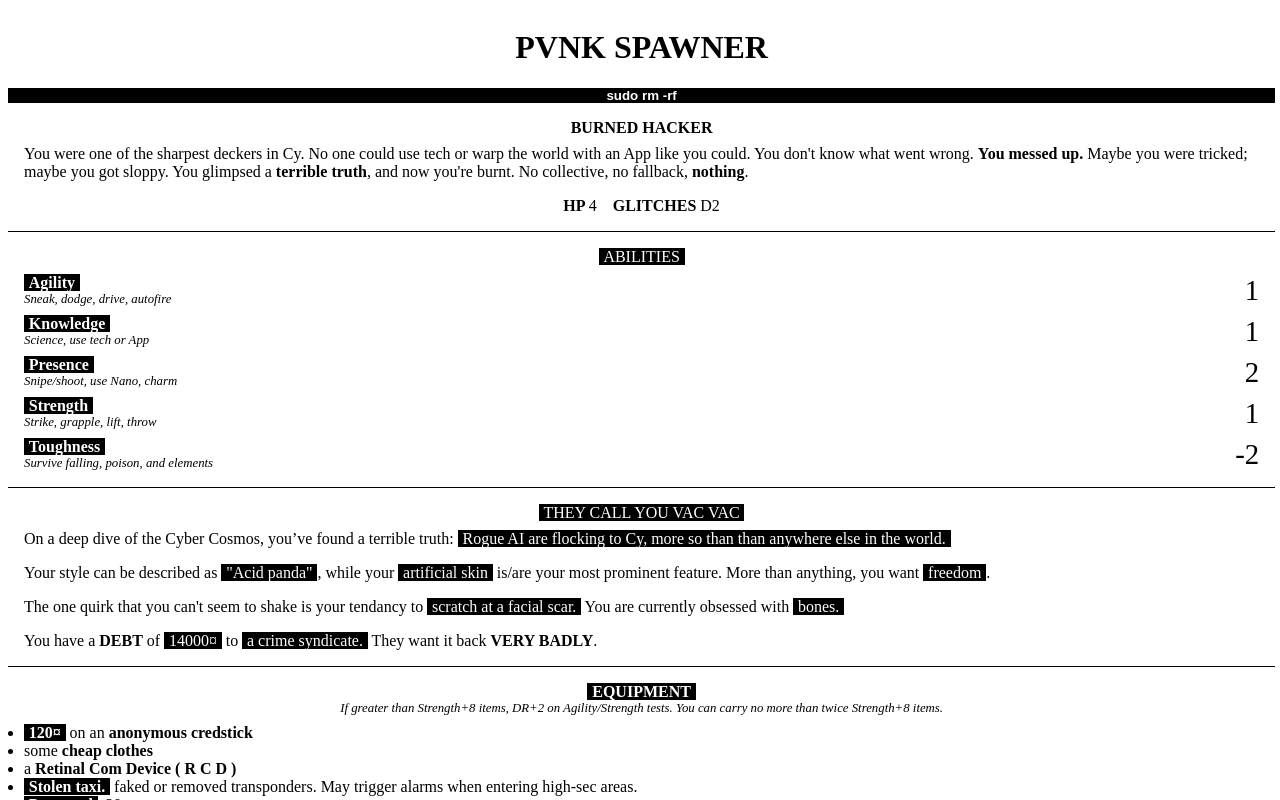
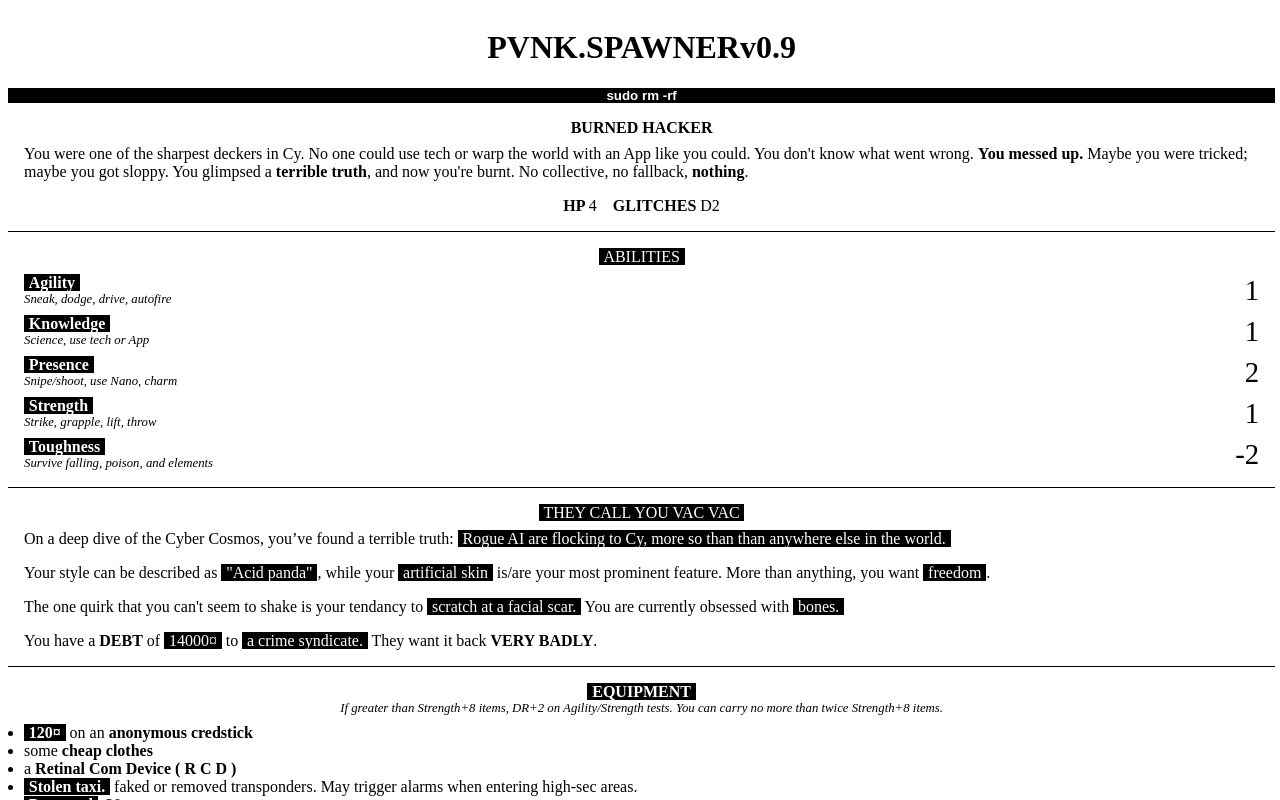
Before and after one commit to artliches/pvnk-spawner, an Angular app: page /pvnk-spawner/ in a window 1280 px wide. Shown: the top 800 px of the page. Built offline with nearby package versions, Linux system fonts and the light colour scheme.

Commit message:
Update title

```diff
--- a/src/app/app.component.html
+++ b/src/app/app.component.html
@@ -1,5 +1,5 @@
 <span class="pvnk-grid">
-  <h1>PVNK SPAWNER</h1>
+  <h1>PVNK.SPAWNERv0.9</h1>
   <button class="clickable" (click)="assignPvnk(true)">
     <strong>sudo rm -rf</strong>
   </button>
```
